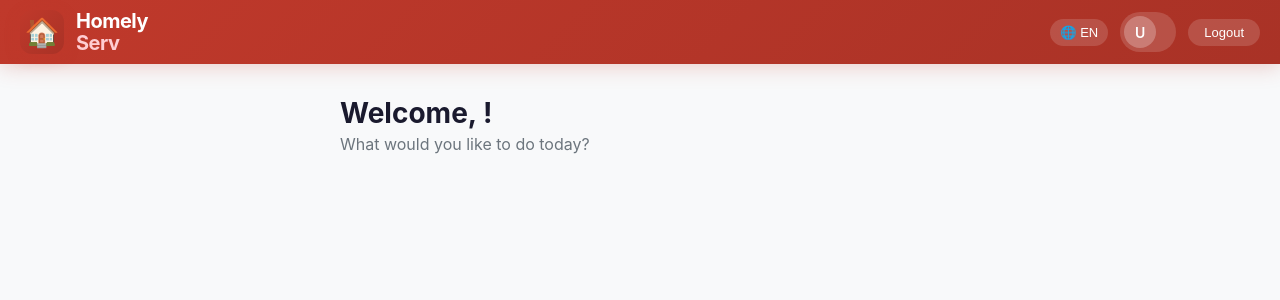
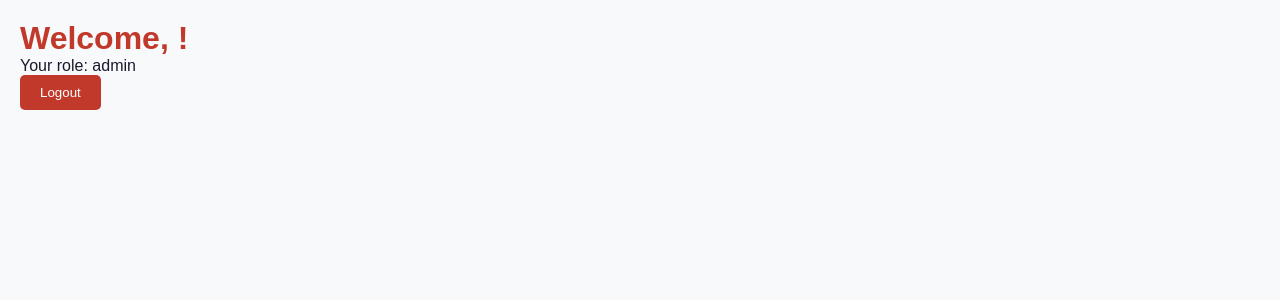
Before and after one commit to contractforlife-eng/homelyserv, a React (Vite) app in the folder frontend/: page / in a window 1280 px wide. Shown: the top 300 px of the page. Built offline with nearby package versions, Linux system fonts and the light colour scheme; sample sign-in values are in the browser's storage.

Commit message:
Simple home page test

```diff
--- a/frontend/src/pages/Home.jsx
+++ b/frontend/src/pages/Home.jsx
@@ -1,347 +1,22 @@
 import useAuthStore from '../store/authStore';
 import { useNavigate } from 'react-router-dom';
-import api from '../utils/api';
-import toast from 'react-hot-toast';
-import { useTranslation } from 'react-i18next';
-import LanguageSwitcher from '../components/LanguageSwitcher';
-import Logo from '../components/Logo';
 
 export default function Home() {
   const { user, logout } = useAuthStore();
   const navigate = useNavigate();
-  const { t } = useTranslation();
 
   const handleLogout = () => {
     logout();
     navigate('/login');
   };
 
-  const switchRole = async () => {
-    const newRole = user?.role === 'WORKER' ? 'EMPLOYER' : 'WORKER';
-    const confirm = window.confirm(`Switch your account to ${newRole}?`);
-    if (!confirm) return;
-
-    try {
-      await api.put('/auth/switch-role', { role: newRole });
-      const updatedUser = { ...user, role: newRole };
-      localStorage.setItem('user', JSON.stringify(updatedUser));
-      window.location.reload();
-      toast.success(`Switched to ${newRole} successfully!`);
-    } catch (err) {
-      toast.error('Failed to switch role');
-    }
-  };
-
-  const styles = {
-    page: {
-      minHeight: '100vh',
-      background: '#F8F9FA',
-    },
-    header: {
-      background: 'linear-gradient(135deg, #C0392B, #A93226)',
-      padding: '0 20px',
-      position: 'sticky',
-      top: 0,
-      zIndex: 100,
-      boxShadow: '0 2px 20px rgba(192, 57, 43, 0.25)',
-      height: '64px',
-      display: 'flex',
-      alignItems: 'center',
-      justifyContent: 'space-between',
-    },
-    logo: {
-      display: 'flex',
-      alignItems: 'center',
-      gap: '12px',
-      cursor: 'pointer',
-    },
-    logoIcon: {
-      fontSize: '28px',
-      background: 'linear-gradient(135deg, #C0392B, #A93226)',
-      width: '44px',
-      height: '44px',
-      borderRadius: '12px',
-      display: 'flex',
-      alignItems: 'center',
-      justifyContent: 'center',
-      color: '#fff',
-      boxShadow: '0 4px 15px rgba(192, 57, 43, 0.3)',
-    },
-    logoText: {
-      display: 'flex',
-      flexDirection: 'column',
-      lineHeight: 1.1,
-    },
-    logoMain: {
-      fontSize: '20px',
-      fontWeight: 700,
-      color: '#fff',
-      letterSpacing: '-0.5px',
-    },
-    logoAccent: {
-      fontSize: '20px',
-      fontWeight: 700,
-      color: '#ffcdd2',
-      letterSpacing: '-0.5px',
-    },
-    headerRight: {
-      display: 'flex',
-      alignItems: 'center',
-      gap: '12px',
-    },
-    userBadge: {
-      display: 'flex',
-      alignItems: 'center',
-      gap: '8px',
-      background: 'rgba(255,255,255,0.15)',
-      padding: '4px 12px 4px 4px',
-      borderRadius: '24px',
-    },
-    userAvatar: {
-      width: '32px',
-      height: '32px',
-      borderRadius: '50%',
-      background: 'rgba(255,255,255,0.25)',
-      display: 'flex',
-      alignItems: 'center',
-      justifyContent: 'center',
-      color: '#fff',
-      fontWeight: 600,
-      fontSize: '14px',
-    },
-    userName: {
-      color: '#fff',
-      fontSize: '13px',
-      fontWeight: 500,
-    },
-    btnLogout: {
-      background: 'rgba(255,255,255,0.15)',
-      color: '#fff',
-      border: 'none',
-      padding: '6px 16px',
-      borderRadius: '20px',
-      cursor: 'pointer',
-      fontSize: '13px',
-    },
-    main: {
-      maxWidth: '1200px',
-      margin: '0 auto',
-      padding: '32px 20px',
-    },
-    container: {
-      maxWidth: '600px',
-      margin: '0 auto',
-    },
-    welcomeSection: {
-      marginBottom: '32px',
-    },
-    welcomeTitle: {
-      fontSize: '28px',
-      fontWeight: 700,
-      color: '#1A1A2E',
-      marginBottom: '4px',
-    },
-    welcomeSubtitle: {
-      color: '#6C757D',
-      fontSize: '16px',
-    },
-    grid: {
-      display: 'flex',
-      flexDirection: 'column',
-      gap: '12px',
-    },
-    card: {
-      background: '#fff',
-      borderRadius: '16px',
-      padding: '20px',
-      cursor: 'pointer',
-      border: '1px solid #E9ECEF',
-      display: 'flex',
-      alignItems: 'center',
-      gap: '16px',
-      transition: 'all 0.25s ease',
-      boxShadow: '0 1px 3px rgba(0,0,0,0.04)',
-    },
-    cardPrimary: {
-      background: 'linear-gradient(135deg, #C0392B, #A93226)',
-      border: 'none',
-    },
-    cardAdmin: {
-      background: 'linear-gradient(135deg, #2C3E50, #1A1A2E)',
-      border: 'none',
-    },
-    cardIcon: {
-      fontSize: '28px',
-      width: '48px',
-      height: '48px',
-      display: 'flex',
-      alignItems: 'center',
-      justifyContent: 'center',
-      background: '#FDECEA',
-      borderRadius: '12px',
-      flexShrink: 0,
-    },
-    cardIconWhite: {
-      background: 'rgba(255,255,255,0.2)',
-    },
-    cardContent: {
-      flex: 1,
-    },
-    cardTitle: {
-      fontSize: '16px',
-      fontWeight: 600,
-      color: '#1A1A2E',
-      marginBottom: '2px',
-    },
-    cardTitleWhite: {
-      color: '#fff',
-    },
-    cardDesc: {
-      fontSize: '13px',
-      color: '#6C757D',
-      margin: 0,
-    },
-    cardDescWhite: {
-      color: '#ffcdd2',
-    },
-    cardDescAdmin: {
-      color: '#bdc3c7',
-    },
-    cardArrow: {
-      fontSize: '24px',
-      color: '#C0392B',
-      flexShrink: 0,
-    },
-    cardArrowWhite: {
-      color: '#fff',
-    },
-    switchSection: {
-      marginTop: '24px',
-      paddingTop: '20px',
-      borderTop: '1px solid #E9ECEF',
-    },
-    switchCard: {
-      background: '#fff',
-      borderRadius: '16px',
-      padding: '20px',
-      cursor: 'pointer',
-      border: '1px dashed #C0392B',
-      display: 'flex',
-      alignItems: 'center',
-      gap: '16px',
-    },
-  };
-
   return (
-    <div style={styles.page}>
-      {/* Header */}
-      <header style={styles.header}>
-        <div style={styles.logo} onClick={() => navigate('/')}>
-          <div style={styles.logoIcon}>🏠</div>
-          <div style={styles.logoText}>
-            <span style={styles.logoMain}>Homely</span>
-            <span style={styles.logoAccent}>Serv</span>
-          </div>
-        </div>
-        <div style={styles.headerRight}>
-          <LanguageSwitcher />
-          <div style={styles.userBadge}>
-            <span style={styles.userAvatar}>{user?.fullName?.charAt(0) || 'U'}</span>
-            <span style={styles.userName}>{user?.fullName}</span>
-          </div>
-          <button onClick={handleLogout} style={styles.btnLogout}>
-            {t('logout')}
-          </button>
-        </div>
-      </header>
-
-      {/* Main Content */}
-      <main style={styles.main}>
-        <div style={styles.container}>
-          <div style={styles.welcomeSection}>
-            <h2 style={styles.welcomeTitle}>
-              {t('welcome')}, {user?.fullName}!
-            </h2>
-            <p style={styles.welcomeSubtitle}>What would you like to do today?</p>
-          </div>
-
-          {/* Admin Dashboard */}
-          {user?.role === 'ADMIN' && (
-            <div style={styles.grid}>
-              <div style={{ ...styles.card, ...styles.cardAdmin }} onClick={() => navigate('/admin')}>
-                <div style={{ ...styles.cardIcon, ...styles.cardIconWhite }}>📊</div>
-                <div style={styles.cardContent}>
-                  <h3 style={{ ...styles.cardTitle, ...styles.cardTitleWhite }}>{t('dashboard')}</h3>
-                  <p style={{ ...styles.cardDesc, ...styles.cardDescAdmin }}>Manage hires, payments and users</p>
-                </div>
-                <span style={{ ...styles.cardArrow, ...styles.cardArrowWhite }}>›</span>
-              </div>
-            </div>
-          )}
-
-          {/* Worker Dashboard */}
-          {user?.role === 'WORKER' && (
-            <div style={styles.grid}>
-              <div style={styles.card} onClick={() => navigate('/worker-profile')}>
-                <div style={styles.cardIcon}>👤</div>
-                <div style={styles.cardContent}>
-                  <h3 style={styles.cardTitle}>{t('my_profile')}</h3>
-                  <p style={styles.cardDesc}>Update your skills, salary and availability</p>
-                </div>
-                <span style={styles.cardArrow}>›</span>
-              </div>
-
-              <div style={styles.card} onClick={() => navigate('/my-hires')}>
-                <div style={styles.cardIcon}>📋</div>
-                <div style={styles.cardContent}>
-                  <h3 style={styles.cardTitle}>{t('my_hires')}</h3>
-                  <p style={styles.cardDesc}>View offers from employers</p>
-                </div>
-                <span style={styles.cardArrow}>›</span>
-              </div>
-            </div>
-          )}
-
-          {/* Employer Dashboard */}
-          {user?.role === 'EMPLOYER' && (
-            <div style={styles.grid}>
-              <div style={{ ...styles.card, ...styles.cardPrimary }} onClick={() => navigate('/search')}>
-                <div style={{ ...styles.cardIcon, ...styles.cardIconWhite }}>🔍</div>
-                <div style={styles.cardContent}>
-                  <h3 style={{ ...styles.cardTitle, ...styles.cardTitleWhite }}>{t('find_workers')}</h3>
-                  <p style={{ ...styles.cardDesc, ...styles.cardDescWhite }}>Search nannies, drivers, cooks and more</p>
-                </div>
-                <span style={{ ...styles.cardArrow, ...styles.cardArrowWhite }}>›</span>
-              </div>
-
-              <div style={styles.card} onClick={() => navigate('/my-hires')}>
-                <div style={styles.cardIcon}>📋</div>
-                <div style={styles.cardContent}>
-                  <h3 style={styles.cardTitle}>{t('my_hires')}</h3>
-                  <p style={styles.cardDesc}>View your hiring history and payments</p>
-                </div>
-                <span style={styles.cardArrow}>›</span>
-              </div>
-            </div>
-          )}
-
-          {/* Switch Role */}
-          {(user?.role === 'WORKER' || user?.role === 'EMPLOYER') && (
-            <div style={styles.switchSection}>
-              <div style={styles.switchCard} onClick={switchRole}>
-                <div style={{ ...styles.cardIcon, background: '#F0F0F0' }}>🔄</div>
-                <div style={styles.cardContent}>
-                  <h3 style={styles.cardTitle}>{t('switch_role')}</h3>
-                  <p style={styles.cardDesc}>
-                    {user?.role === 'WORKER' ? 'Start hiring workers instead' : 'Start looking for jobs instead'}
-                  </p>
-                </div>
-                <span style={styles.cardArrow}>›</span>
-              </div>
-            </div>
-          )}
-        </div>
-      </main>
+    <div style={{ padding: '20px', fontFamily: 'Arial' }}>
+      <h1 style={{ color: '#C0392B' }}>Welcome, {user?.fullName}!</h1>
+      <p>Your role: {user?.role}</p>
+      <button onClick={handleLogout} style={{ padding: '10px 20px', background: '#C0392B', color: '#fff', border: 'none', borderRadius: '5px' }}>
+        Logout
+      </button>
     </div>
   );
 }
```
